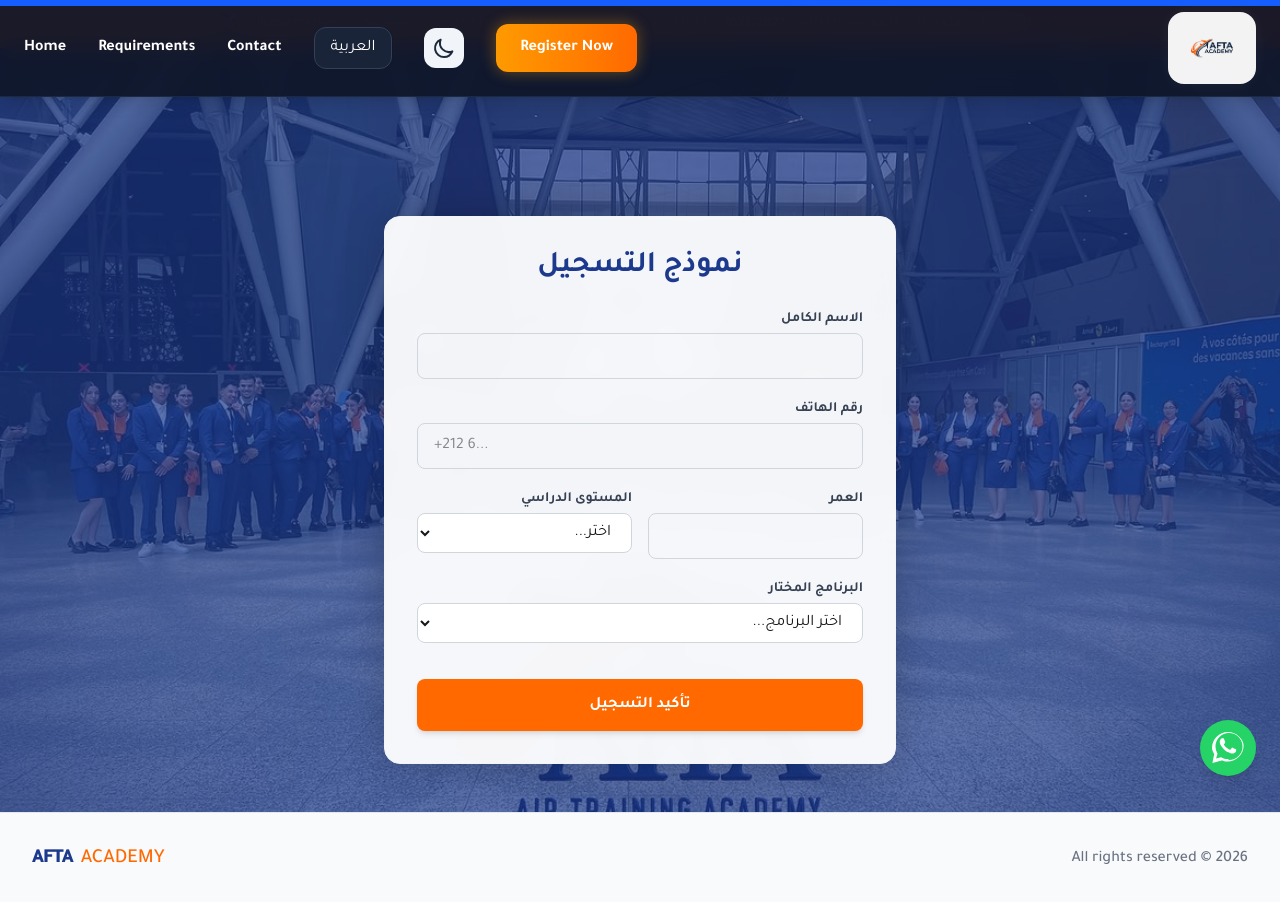
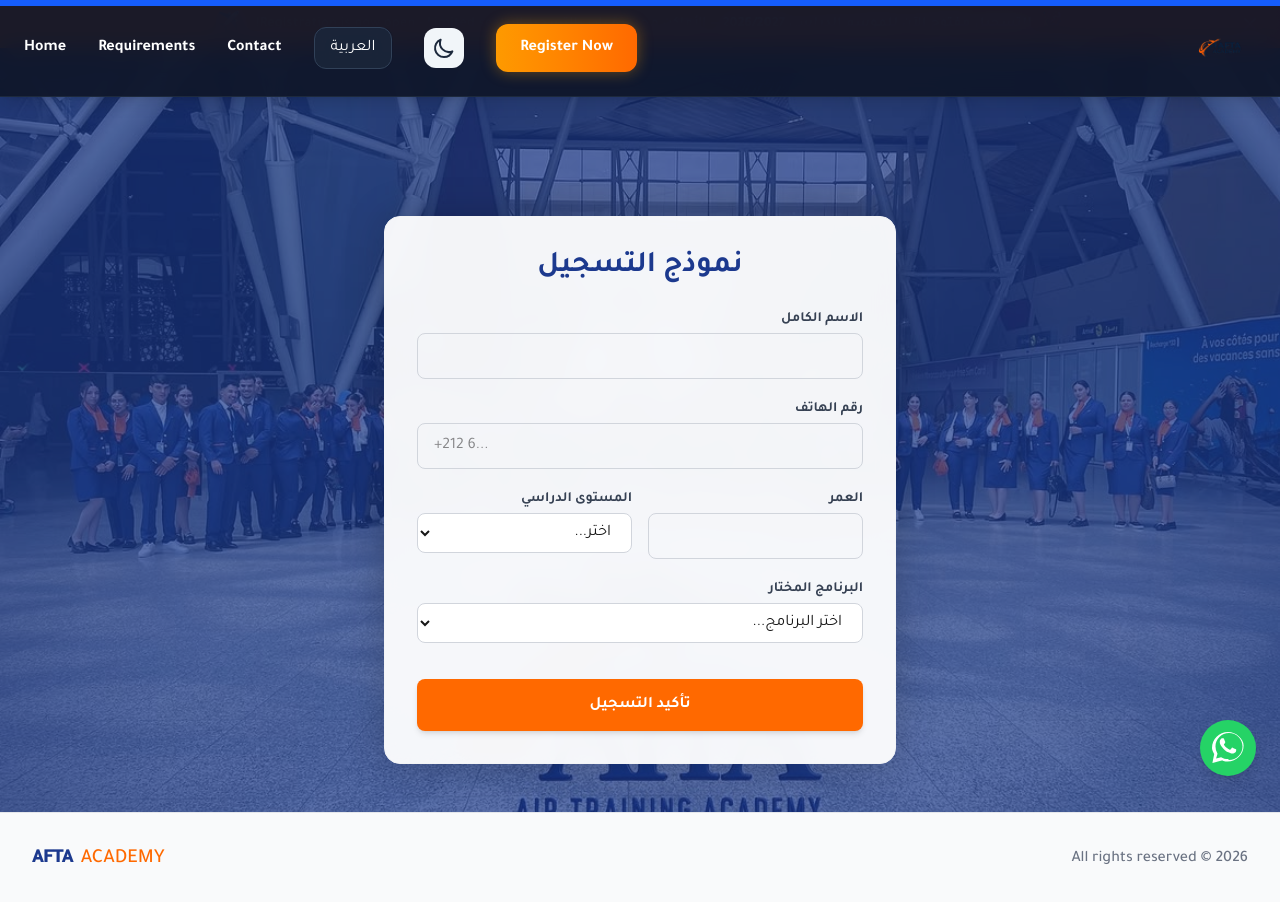
Before and after one commit to hhhhohyhu-dot/afta-academy, a Next.js app: page /register in a window 1280 px wide. Shown: the top 902 px of the page. Built offline with nearby package versions, Linux system fonts and the light colour scheme.

Commit message:
Remove white background from logo in Navbar

```diff
--- a/src/components/Navbar.tsx
+++ b/src/components/Navbar.tsx
@@ -30,7 +30,7 @@ export default function Navbar({ lang, setLang }: NavbarProps) {
         {/* Logo */}
         <Link
           href="/"
-          className="flex items-center bg-white/95 hover:bg-white px-4 py-2 rounded-2xl shadow-[0_0_15px_rgba(255,255,255,0.05)] transition-all duration-300"
+          className="flex items-center px-2 py-2 transition-transform duration-300 hover:scale-105"
         >
           <Image
             src="/images/logo.jpg"
```
